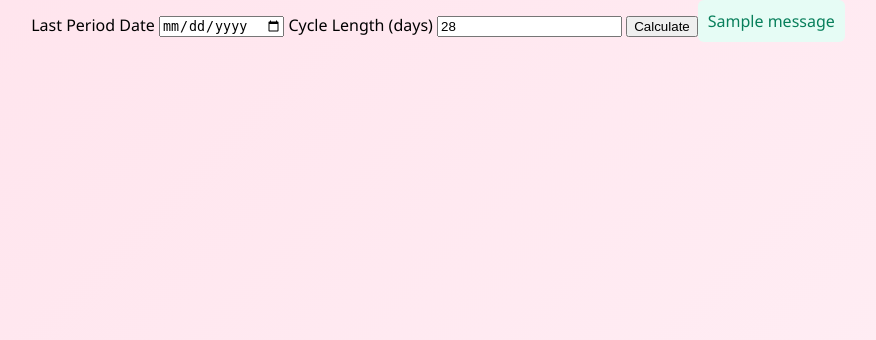
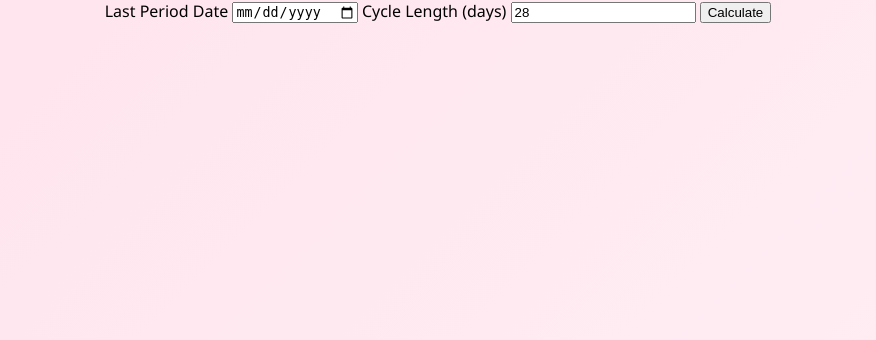
Before and after one commit to Nonyice/cyclefriend, a Flask app: page / in a window 1280 px wide. Shown: the part 103-443 px from the top of the page, without its empty margins (202-1078 px from the left). Run offline with Flask 3, Linux system fonts and the light colour scheme; a user stored in the database is signed in; one stand-in notice (Sample message) is shown; a database or web service that is not in the repository returns one stand-in record (values such as "Sample title"); some libraries are stand-ins or nearby versions.

Commit message:
Update for flash messages

```diff
--- a/templates/base.html
+++ b/templates/base.html
@@ -11,13 +11,6 @@
 
 <main>
     {% block content %}{% endblock %}
-   {% with messages = get_flashed_messages(with_categories=true) %}
-  {% if messages %}
-    {% for category, message in messages %}
-      <div class="flash {{ category }}">{{ message }}</div>
-    {% endfor %}
-  {% endif %}
-{% endwith %}
 
 
 </main>
```
